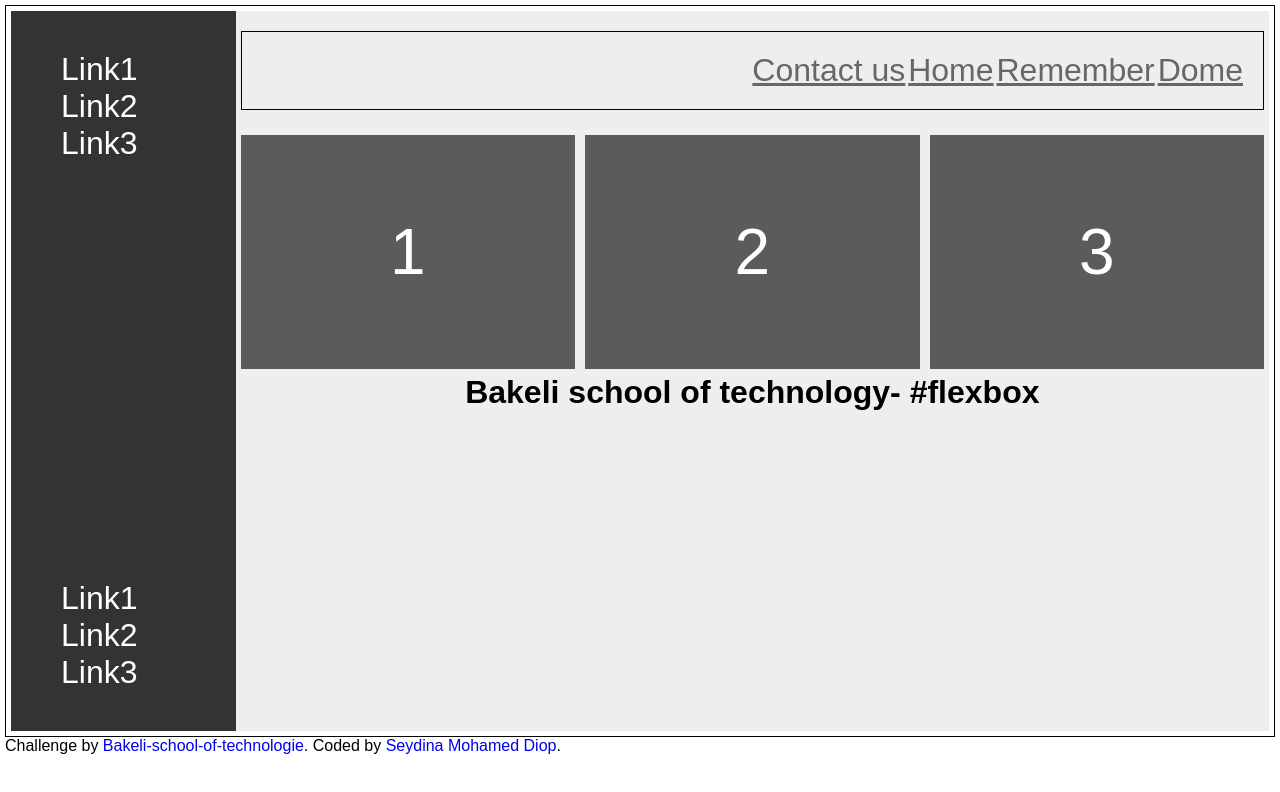
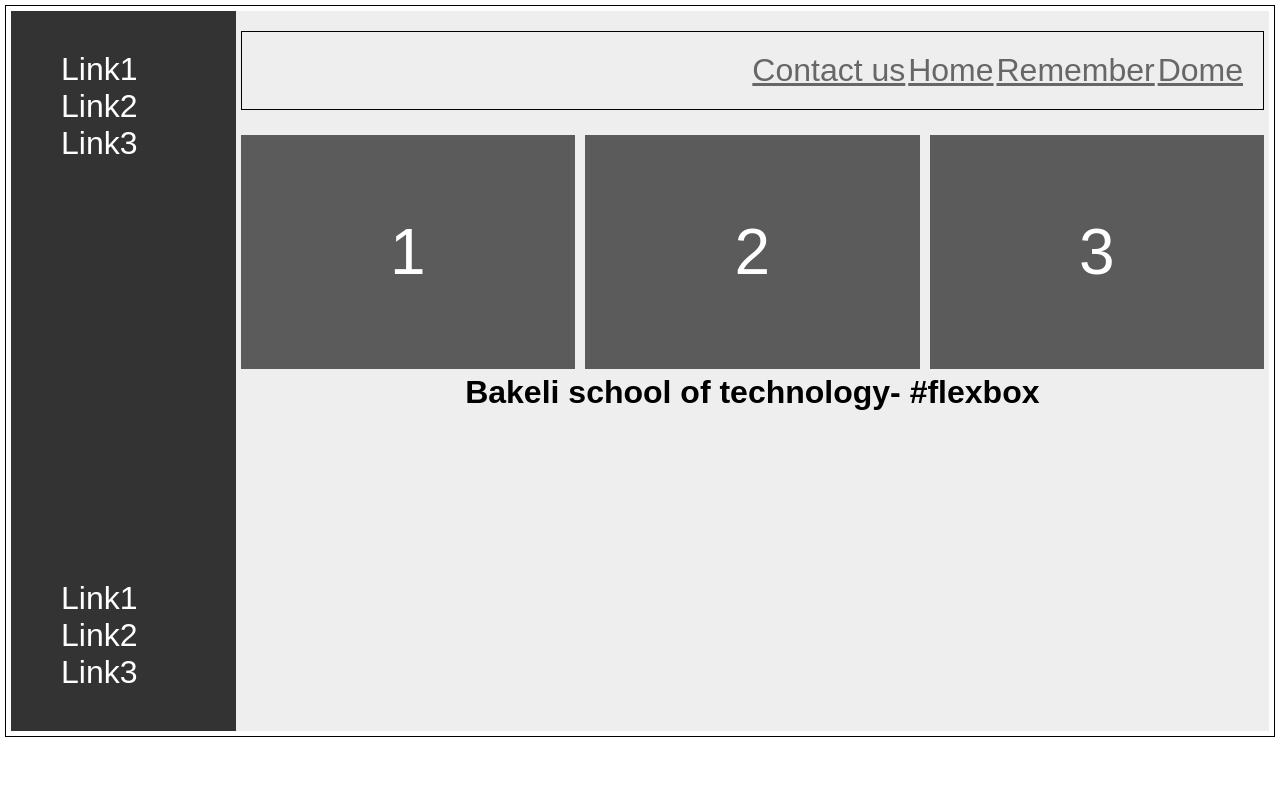
Before and after one commit to Naby-04/layout-flexbox--2, a plain HTML site: page index.html in a window 1280 px wide. Drawn offline with Linux system fonts and the light colour scheme.

Commit message:
Update index.html

```diff
--- a/index.html
+++ b/index.html
@@ -6,26 +6,7 @@
     <link rel="stylesheet" href="style.css" />
     <title>layout flexbox</title>
   </head>
-  <!--
-      bonjour a tous aujourd'hui on se penche sur flexbox,
-      et quoi de mieux de vous l'expliquer à travers un tuto !!!
-   -->
-
-  <!--
-    C'est quoi flexbox?
-    flexbox est un module
-    de mise en page en CSS qui offre une manière plus efficace de disposer,
-    aligner et distribuer l'espace entre les éléments d'un conteneur
-    -->
-
-  <!--
-      le layout est simple faire un navbar horizontale et un sidebar suivi d'une main section pour
-      y mettre 3 elements
-    -->
   <body>
-    <!--
-        d'abord nous allons nous pencher sur notre sidebar(nav bar verticale)
-       -->
     <div class="container">
       <aside>
         <div>
@@ -43,9 +24,6 @@
           </ul>
         </div>
       </aside>
-      <!--
-            Ensuite passons au header ou l'on mettra notre navbar horizontale
-           -->
       <div class="right-side">
         <header>
           <nav>
@@ -65,11 +43,5 @@
         <h1>Bakeli school of technology- #flexbox</h1>
       </div>
     </div>
-     <div class="attribution">
-        Challenge by
-        <a href="https://www.bakeli.tech" target="_blank"
-          >Bakeli-school-of-technologie</a
-        >. Coded by <a href="#">Seydina Mohamed Diop</a>.
-      </div>
   </body>
 </html>
```
